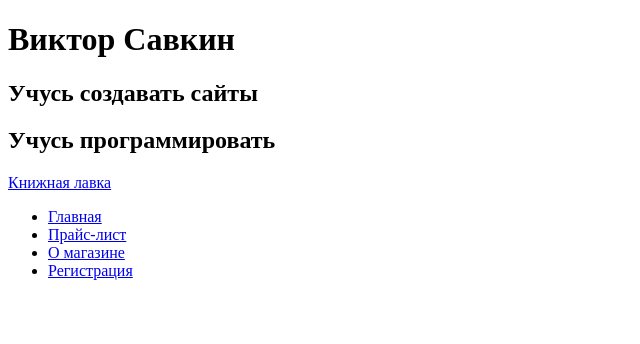
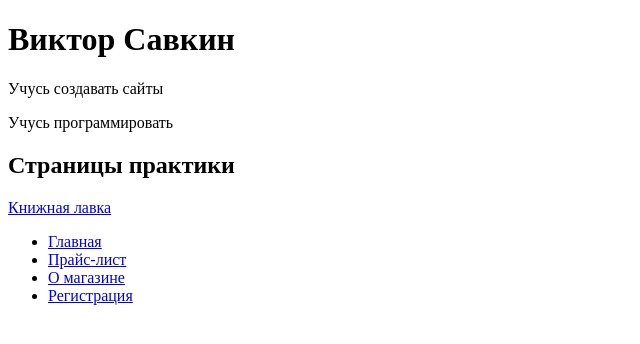
Before and after one commit to Psycho1321/practice, a plain HTML site: page index.html in a window 1280 px wide. Shown: the whole page, without its empty margins (0-640 px from the left). Drawn offline with Linux system fonts and the light colour scheme.

Commit message:
поменял  индекс

```diff
--- a/devtools/style.css
+++ b/devtools/style.css
@@ -10,6 +10,7 @@ body {
   font-family: system-ui, "Segoe UI", sans-serif;
   color: var(--text);
   background: #f4f5f7;
+
 }
 
 .top {
--- a/index.html
+++ b/index.html
@@ -4,11 +4,12 @@
     <meta charset="UTF-8">
     <title>Практика — Имя Фамилия</title>
     <h1>Виктор Савкин</h1>
-    <h2>Учусь создавать сайты</h2>
-    <h2>Учусь программировать</h2>
+    <p>Учусь создавать сайты</p>
+    <p>Учусь программировать</p>
 </head>
 <body>
 <header>
+    <h2>Страницы практики</h2>
     <a href="index.html">Книжная лавка</a>
     <nav>
         <ul>
```
Also changed, not shown: register.html (+1 -1 lines).
